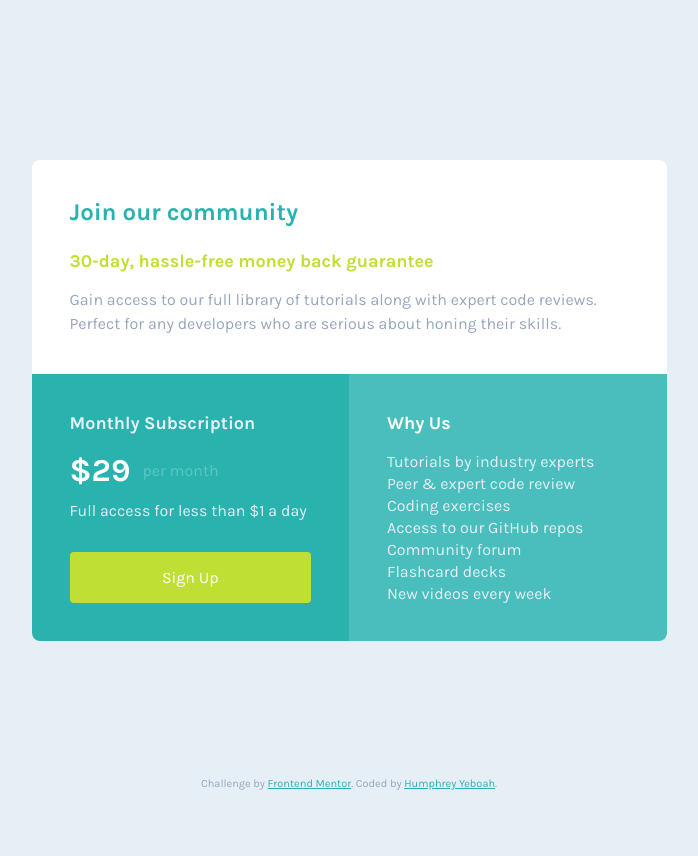
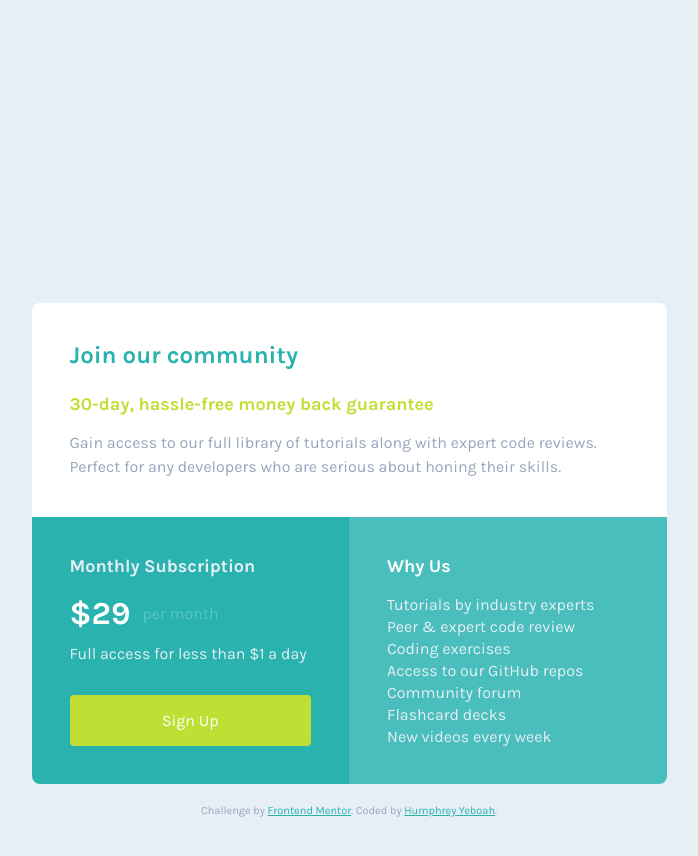
Before and after one commit to hakylepremier/single-price-grid-component, a plain HTML site: page index.html in a window 1280 px wide. Shown: the whole page, without its empty margins (291-989 px from the left). Before the commit the page ends 800 px from the top, so only its background shows below. Drawn offline with Linux system fonts and the light colour scheme.

Commit message:
Fix: mobile responsive issue

```diff
--- a/index.html
+++ b/index.html
@@ -24,12 +24,18 @@
 				text-align: center;
 				position: fixed;
 				bottom: 10px;
-				left: 50%;
-				transform: translateX(-50%);
+				width: 100%;
 				color: #98a6bd;
 			}
 			.attribution a {
 				color: #2ab2af;
+			}
+			@media screen and (max-height: 800px) {
+				.attribution {
+					padding-top: 20px;
+					position: static;
+					transform: translateX(0);
+				}
 			}
 		</style>
 	</head>
--- a/style.css
+++ b/style.css
@@ -19,6 +19,7 @@ body {
 	font-family: "Karla", sans-serif;
 	font-size: 16px;
 	display: flex;
+	flex-direction: column;
 	justify-content: center;
 	align-items: center;
 	height: 100vh;
@@ -159,3 +160,9 @@ p {
 		border-radius: 0 0 var(--bdrd) var(--bdrd);
 	}
 }
+
+@media screen and (max-height: 800px) {
+	body {
+		padding-block: 10rem;
+	}
+}
```
